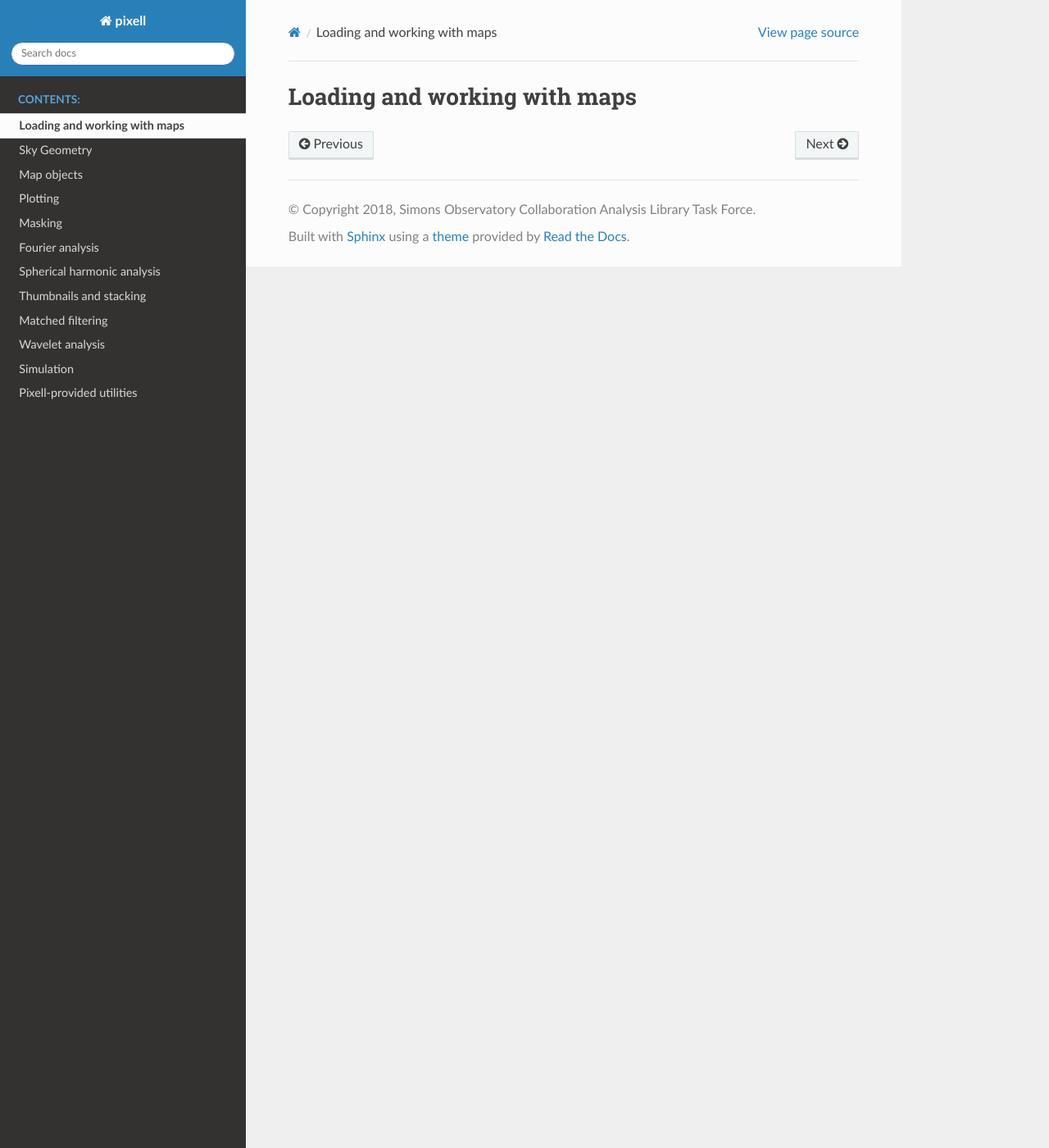
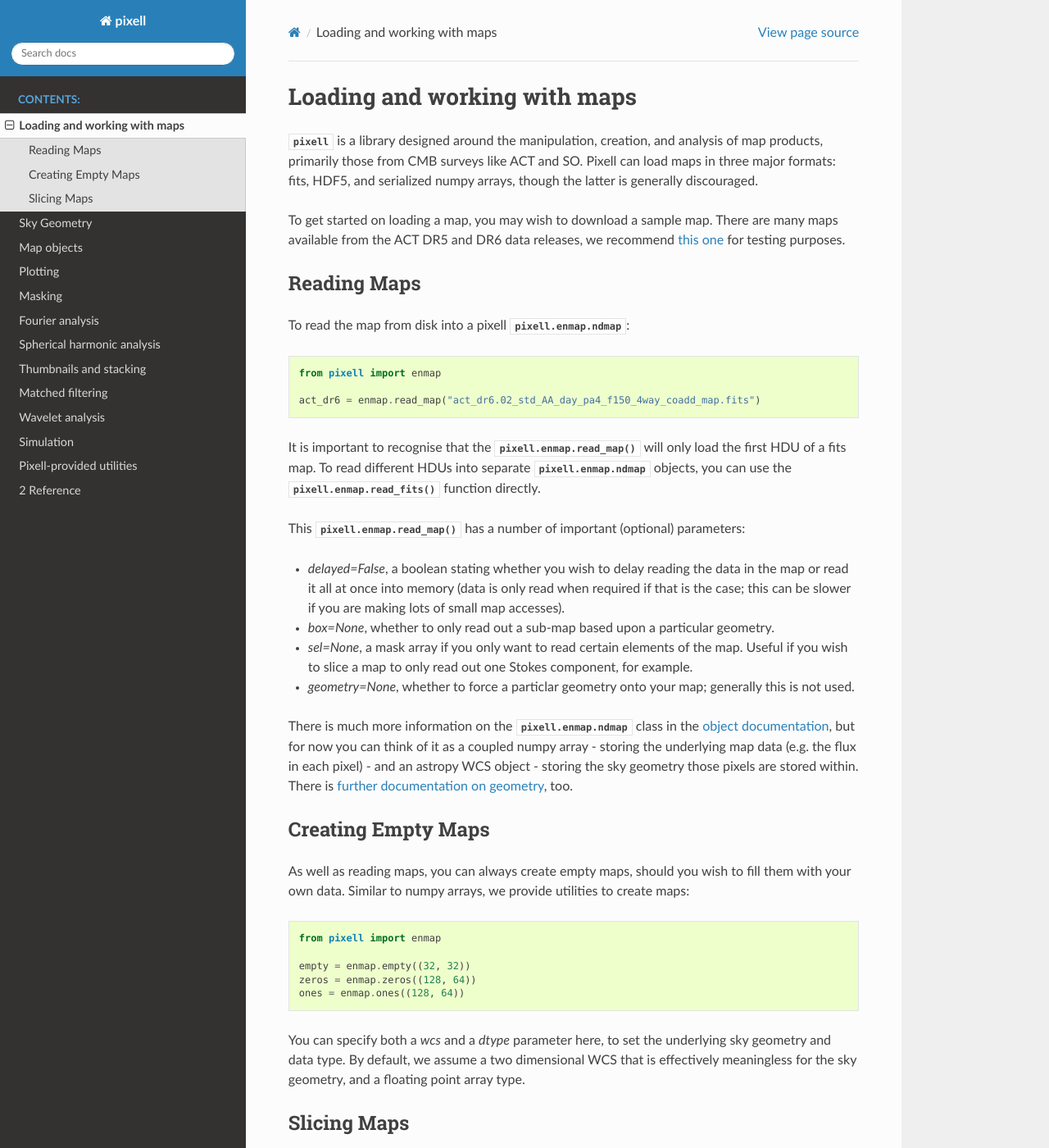
Before and after one commit to simonsobs/pixell, a Sphinx documentation site: the page built from docs/loading.rst, in a window 1280 px wide and 1400 px high. Shown: the whole window at 82% size. Built offline with Sphinx 7.4.7 and the Read the Docs theme 3.1.0, drawn with Linux system fonts in a browser that asks for light colours; some of the changed text lies outside the part shown.

Commit message:
Added intro to loading and working with maps

```diff
--- a/docs/index.rst
+++ b/docs/index.rst
@@ -17,6 +17,7 @@ Welcome to pixell's documentation!
    wavelet
    simulation
    utilities
+   reference
 
 Indices and tables
 ==================
--- a/docs/loading.rst
+++ b/docs/loading.rst
@@ -1,2 +1,85 @@
 Loading and working with maps
 =============================
+
+:py:mod:`pixell` is a library designed around the manipulation, creation, and analysis of map
+products, primarily those from CMB surveys like ACT and SO. Pixell can load maps in three
+major formats: fits, HDF5, and serialized numpy arrays, though the latter is generally
+discouraged.
+
+To get started on loading a map, you may wish to download a sample map. There are many
+maps available from the ACT DR5 and DR6 data releases, we recommend
+`this one <https://lambda.gsfc.nasa.gov/data/act/maps/published/act_dr6.02_std_AA_day_pa4_f150_4way_coadd_map.fits>`_
+for testing purposes.
+
+Reading Maps
+------------
+
+To read the map from disk into a pixell :py:class:`pixell.enmap.ndmap`:
+
+.. code-block:: python
+
+    from pixell import enmap
+
+    act_dr6 = enmap.read_map("act_dr6.02_std_AA_day_pa4_f150_4way_coadd_map.fits")
+
+It is important to recognise that the :py:func:`pixell.enmap.read_map` will only load the first
+HDU of a fits map. To read different HDUs into separate
+:py:class:`pixell.enmap.ndmap` objects, you can use the
+:py:func:`pixell.enmap.read_fits` function directly.
+
+This :py:func:`pixell.enmap.read_map` has a number of important (optional) parameters:
+
+- `delayed=False`, a boolean stating whether you wish to delay reading the data
+  in the map or read it all at once into memory (data is only read when required
+  if that is the case; this can be slower if you are making lots of small map
+  accesses).
+- `box=None`, whether to only read out a sub-map based upon a particular geometry.
+- `sel=None`, a mask array if you only want to read certain elements of the map. Useful
+  if you wish to slice a map to only read out one Stokes component, for example.
+- `geometry=None`, whether to force a particlar geometry onto your map; generally
+  this is not used.
+
+There is much more information on the :py:class:`pixell.enmap.ndmap` class in the
+:doc:`object documentation <./objects>`, but for now you can think of it as a coupled
+numpy array - storing the underlying map data (e.g. the flux in each pixel) - and an
+astropy WCS object - storing the sky geometry those pixels are stored within. There is
+:doc:`further documentation on geometry <./geometry>`, too.
+
+Creating Empty Maps
+-------------------
+
+As well as reading maps, you can always create empty maps, should you wish to fill
+them with your own data. Similar to numpy arrays, we provide utilities to create
+maps:
+
+.. code-block:: python
+
+    from pixell import enmap
+
+    empty = enmap.empty((32, 32))
+    zeros = enmap.zeros((128, 64))
+    ones = enmap.ones((128, 64))
+
+You can specify both a `wcs` and a `dtype` parameter here, to set the underlying
+sky geometry and data type. By default, we assume a two dimensional WCS that is
+effectively meaningless for the sky geometry, and a floating point array type.
+
+Slicing Maps
+------------
+
+Because the :py:class:`pixell.enmap.ndmap` class is a wrapper around numpy, you
+can always slice it in exactly the same way. ``pixell`` will automatically handle
+assocating the correct geometry with your cut-out:
+
+.. code-block:: python
+
+    from pixell import enmap
+    act_dr6 = enmap.read_map("act_dr6.02_std_AA_day_pa4_f150_4way_coadd_map.fits")
+
+    print(act_dr6)
+
+    cut_out = act_dr6[32:46, 93:99]
+
+    print(cut_out)
+
+However, it's not always that easy!
```
